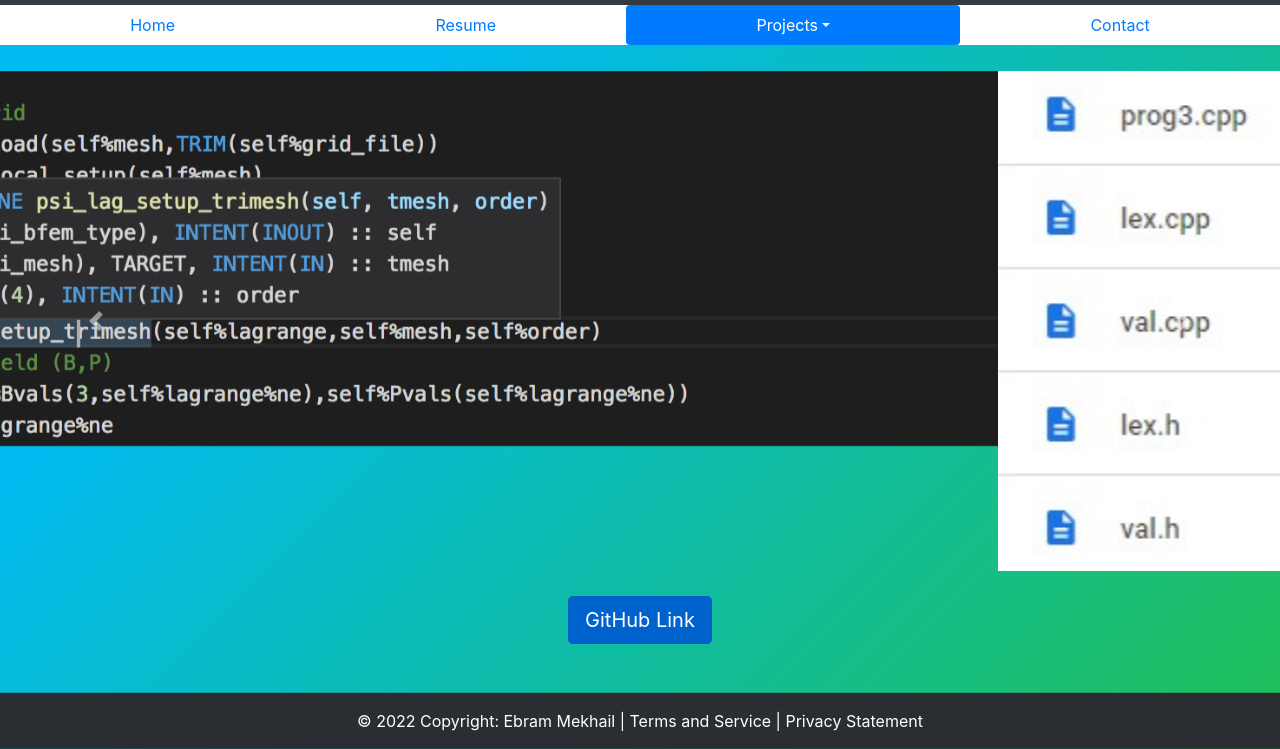
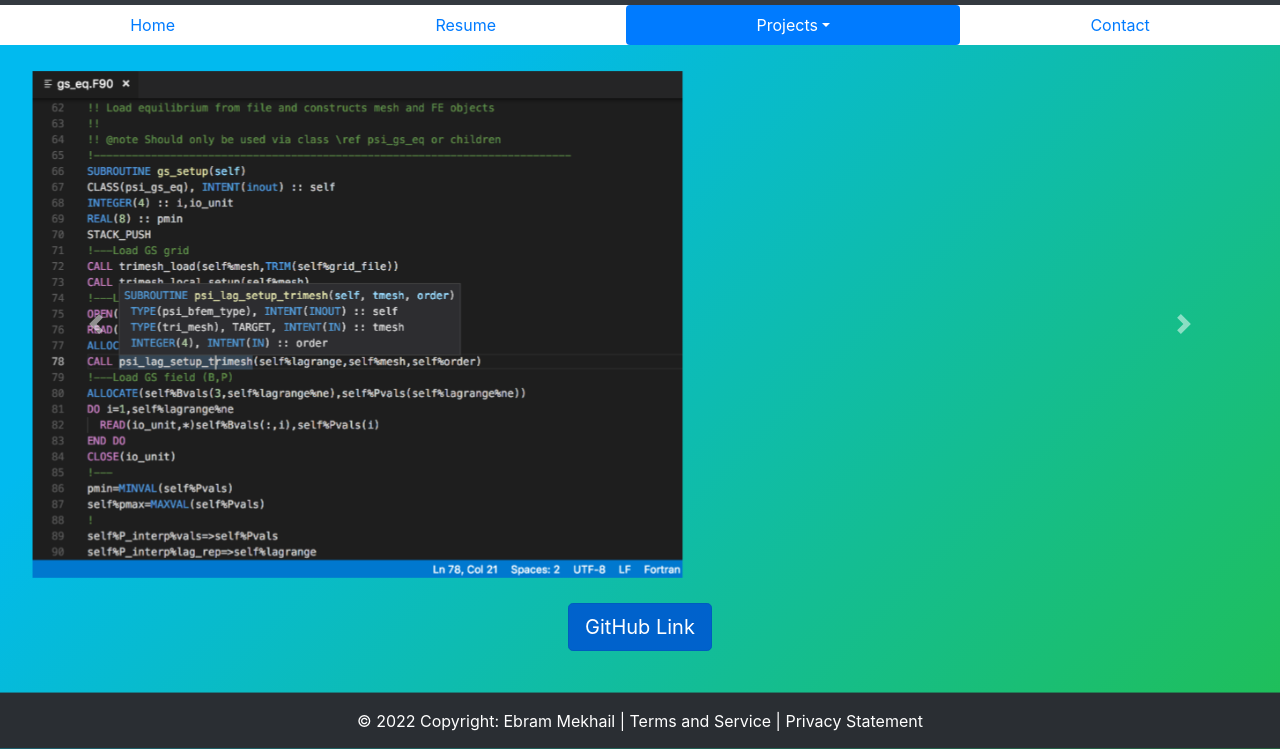
Before and after one commit to EbramMekhail/Portfolio, a plain HTML site: page c++.html in a window 1280 px wide. Shown: the part 51-800 px from the top of the page. Drawn offline with nearby package versions, Linux system fonts and the light colour scheme.

Commit message:
Fixed Carousel

```diff
--- a/CSS/index.css
+++ b/CSS/index.css
@@ -1,3 +1,4 @@
+/*DEVELOPER: Ebram Mekhail, IS117-102, Spring 2022 */
 
 jumbotron {
     position:relative;
@@ -15,8 +16,6 @@ body .jumbotron {
   padding-top: 2%;
 }
 
-
-
 .bg {
     position: absolute;
     top: 0;
@@ -26,6 +25,7 @@ body .jumbotron {
     padding-top: 15%;
     padding-bottom: 15%;
     background-image: url(../images/bgpic.jpg);
+    /* url tag does not have alt please dont take points */
     background-position: 0% 25%;
     background-size: cover;
     background-repeat: no-repeat;
@@ -65,23 +65,17 @@ nav{
   text-align: center;
 }
 
-.carousel .carousel-item {
-  height: auto;
-  width: 100%;
-  height: 500px;
+
+.carousel-item img {
+  max-height: 650px !important;
+  max-width: 650px;
+  display: block;
+  margin-left: auto;
+  margin-right: auto;
 }
 
-.carousel-item img {
-    /* height:auto;
-    width: auto; */
-    position: absolute;
-    object-fit:cover;
-    top: 0;
-    left: 0;
-    /* min-height: 500px; */
-}
 
-input[type=text], select, textarea {
+input[type=text], select, textarea, input[type=email]{
   width: 100%;
   padding: 12px;
   border: 1px solid #ccc;
--- a/c++.html
+++ b/c++.html
@@ -1,3 +1,5 @@
+<!--DEVELOPER: Ebram Mekhail, IS117-102, Spring 2022-->
+
 <!doctype html>
 <html lang="en">
   <head>
@@ -16,8 +18,8 @@
   <body>
     <header>
         <nav class="navbar navbar-dark bg-dark">
-            <a class="navbar-brand" href="#">
-                <img src="./images/favicon.png" width="30" height="30" class="d-inline-block align-top" alt="">
+            <a class="navbar-brand" href="./index.html">
+                <img src="./images/favicon.png" width="30" height="30" class="d-inline-block align-top" alt="ICON">
                 Ebram Mekhail
             </a>
             <a class="navbar-brand" href="https://www.linkedin.com/in/ebram-mekhail/">
@@ -51,7 +53,7 @@
       <div id="carouselExampleControls" class="carousel slide" data-ride="carousel">
         <div class="carousel-inner">
           <div class="carousel-item active">
-            <img class="d-block w-100 h-75" src="./images/fortran.png" alt="First slide">
+            <img class="d-block w-100" src="./images/fortran.png" alt="First slide">
           </div>
           <div class="carousel-item">
             <img class="d-block w-100" src="./images/files.jpg" alt="Second slide">
```
Also changed, not shown: contact.html (+4 -2 lines), index.html (+4 -2 lines), projects.html (+3 -2 lines), python.html (+3 -2 lines), resume.html (+3 -2 lines).
